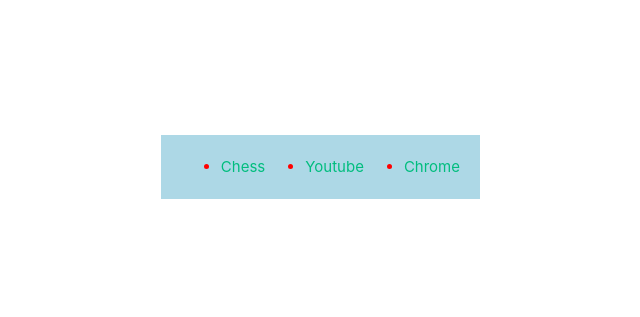
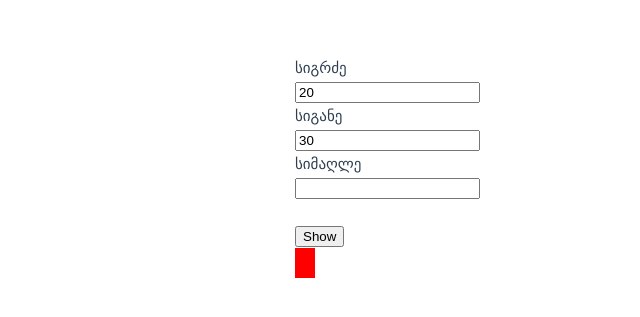
Before and after one commit to Astral15/js, a Vue app in the folder loveVue/: page / in a window 1280 px wide. Shown: the part 233-550 px from the top of the page, without its empty margins (160-800 px from the left). Built offline with nearby package versions, Linux system fonts and the light colour scheme.

Commit message:
martkutxedi icvlis zomas

```diff
--- a/loveVue/src/App.vue
+++ b/loveVue/src/App.vue
@@ -1,37 +1,52 @@
 <script>
-import List from './List.vue'
-  export default{
-    components:{
-      List
+
+export default {
+  data() {
+    return {
+      width: 20,
+      height: 30,
+      simagle: null,
+      show: false
+    }
+  },
+  computed: {
+    calculateSpace(){
+      return this.width * this.height
     },
-    data(){
-      return{
-        data: [
-         {
-          id:1,
-          title: "Chess",
-          url:"https://www.chess.com",
-          description:"Chess"
-         },
-         {
-          id:2,
-          title: "Youtube",
-          url:"https://www.youtube.com/",
-          description:"Youtube",
-         } ,
-         {
-          id:3,
-          title: "Chrome",
-          url:"https://www.google.com/search?channel=fs&client=ubuntu&q=chrome",
-          description: "Chrome",
-         },
-        ]
-      }
+    calculateMoculoba(){
+      return this.calculateSpace * this.simagle
+    }
+  }
+}
 
-    }
+</script>
 
-  }
-</script>
 <template>
-  <List :data="data"/>
+  <div>
+    <form>
+
+      <label>სიგრძე</label><br />
+      <input v-model="width" /><br />
+
+      <label>სიგანე</label><br />
+      <input v-model="height" /><br />
+
+      <label>სიმაღლე</label><br />
+      <input v-model="simagle" /><br />
+    </form>
+    <br />
+    <button @click.prevent="show = !show">
+      <span v-if="!show">Show</span>
+      <span v-if="show">Hide</span>
+    </button>
+    <p v-if="show">ფართობი: {{ calculateSpace }}</p>
+    <p v-if="show">მოცულობა: {{ calculateMoculoba }}</p>
+    <br>
+    <div v-bind:style="{ width: width + 'px', height: height + 'px', backgroundColor: 'red' }"></div>
+<!-- <input type="color">-->
+  </div>
 </template>
+
+<style>
+
+</style>
--- a/loveVue/src/List.vue
+++ b/loveVue/src/List.vue
@@ -26,6 +26,7 @@
 </template>
 
 <style scoped>
+/* computed: , v-model , return show : false ,  <span v-for="!show"> show </span>  , @click  input type color */
  ul {
     background-color: lightblue;
     color: red;
```
